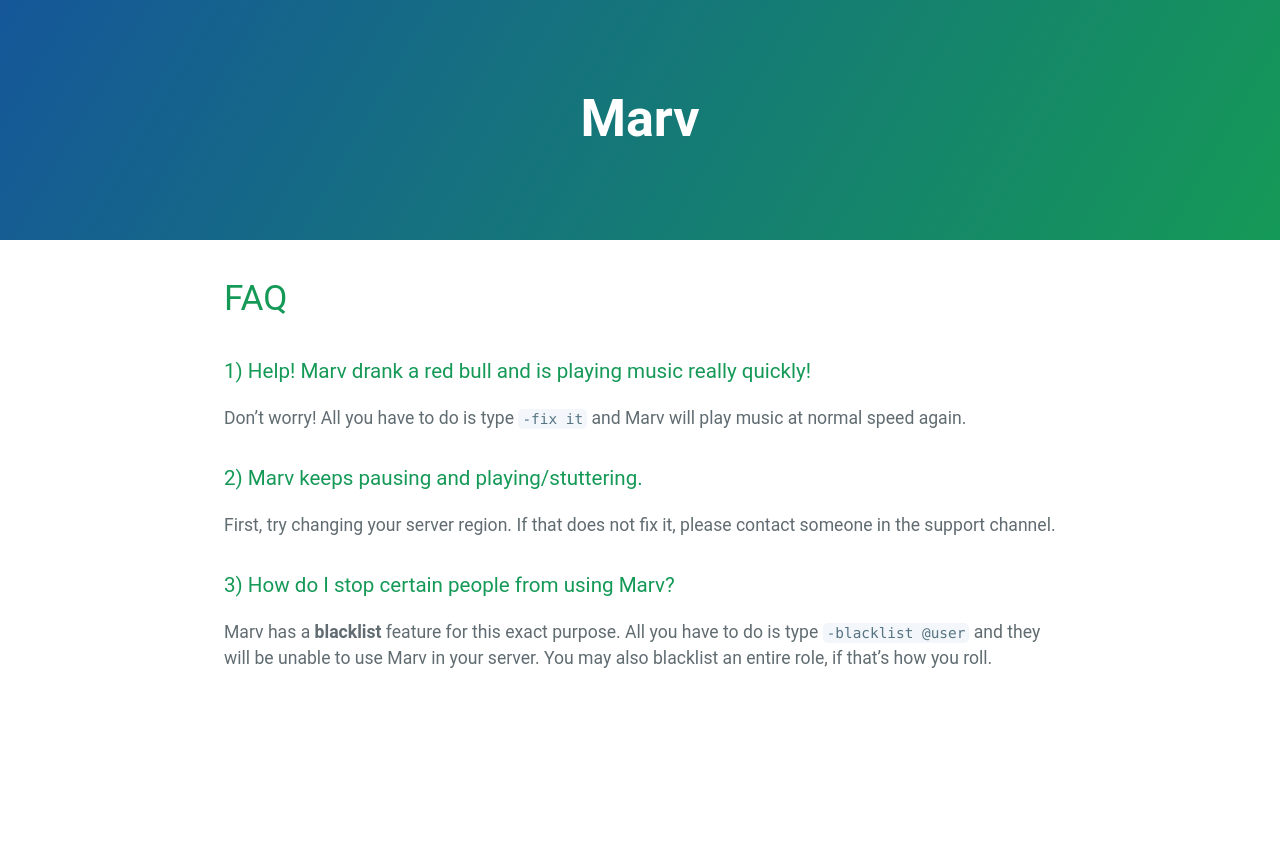
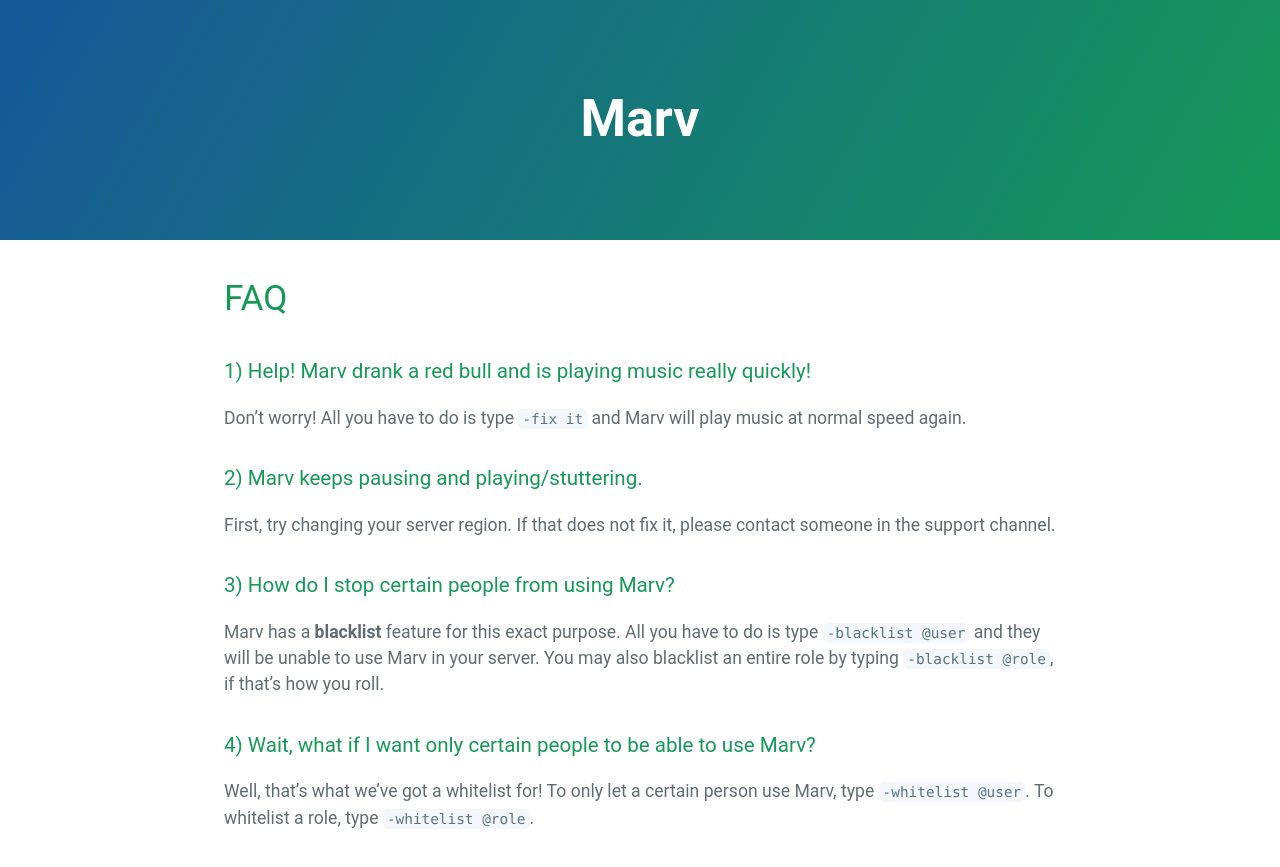
Before and after one commit to mymindishazel/marv-docs, a Jekyll site: the page built from faq.md, in a window 1280 px wide. Shown: the top 867 px of the page. Built offline with Jekyll 4.4.1, drawn with Linux system fonts in a browser that asks for light colours; our own code applies the rules of GitHub Pages for plain Markdown files.

Commit message:
Update faq.md

```diff
--- a/faq.md
+++ b/faq.md
@@ -7,4 +7,7 @@ Don't worry! All you have to do is type `-fix it` and Marv will play music at no
 First, try changing your server region. If that does not fix it, please contact someone in the support channel.
 
 ### 3) How do I stop certain people from using Marv?
-Marv has a **blacklist** feature for this exact purpose. All you have to do is type `-blacklist @user` and they will be unable to use Marv in your server. You may also blacklist an entire role, if that's how you roll.
+Marv has a **blacklist** feature for this exact purpose. All you have to do is type `-blacklist @user` and they will be unable to use Marv in your server. You may also blacklist an entire role by typing `-blacklist @role`, if that's how you roll.
+
+### 4) Wait, what if I want only certain people to be able to use Marv?
+Well, that's what we've got a whitelist for! To only let a certain person use Marv, type `-whitelist @user`. To whitelist a role, type `-whitelist @role`.
```
